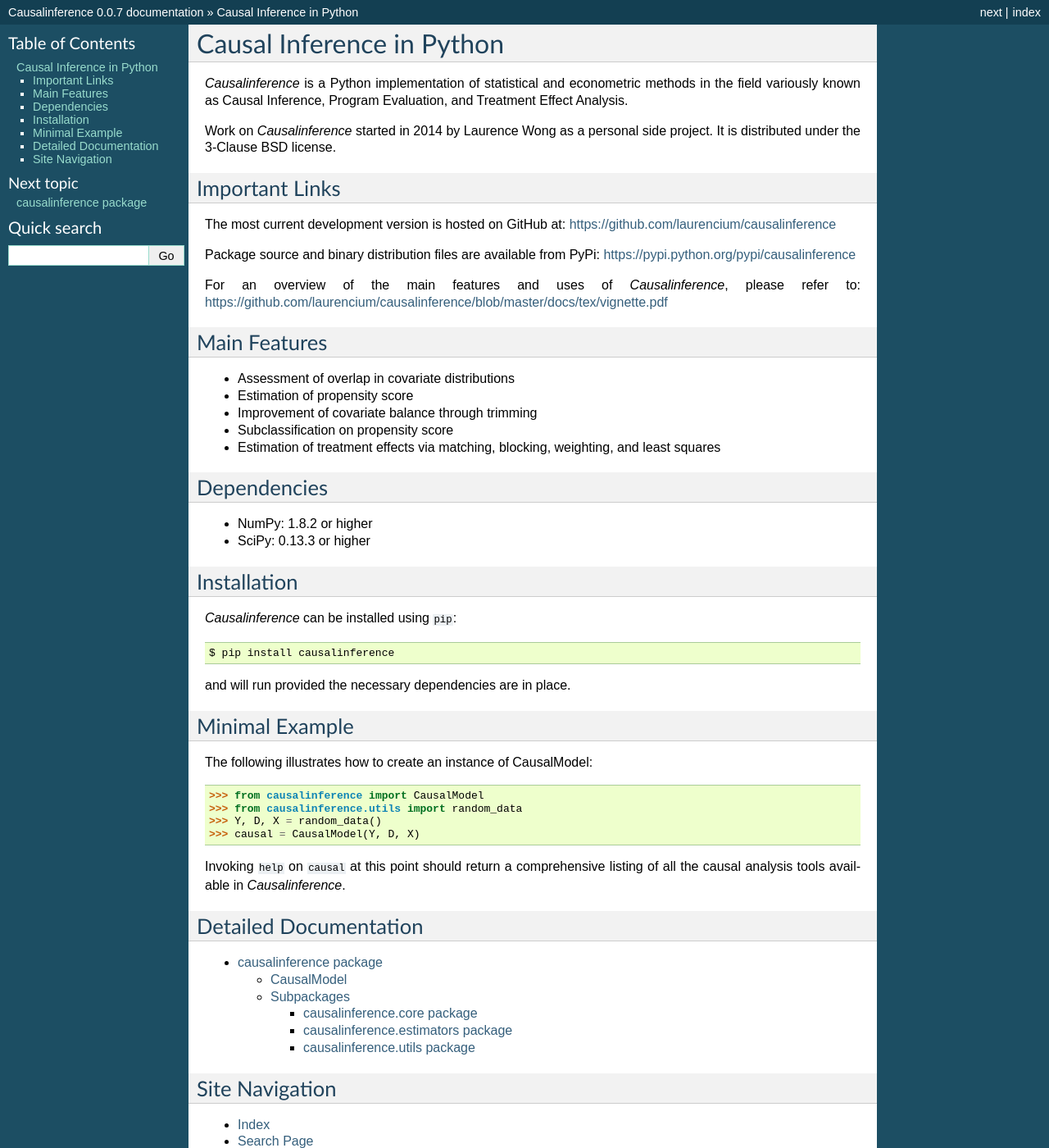
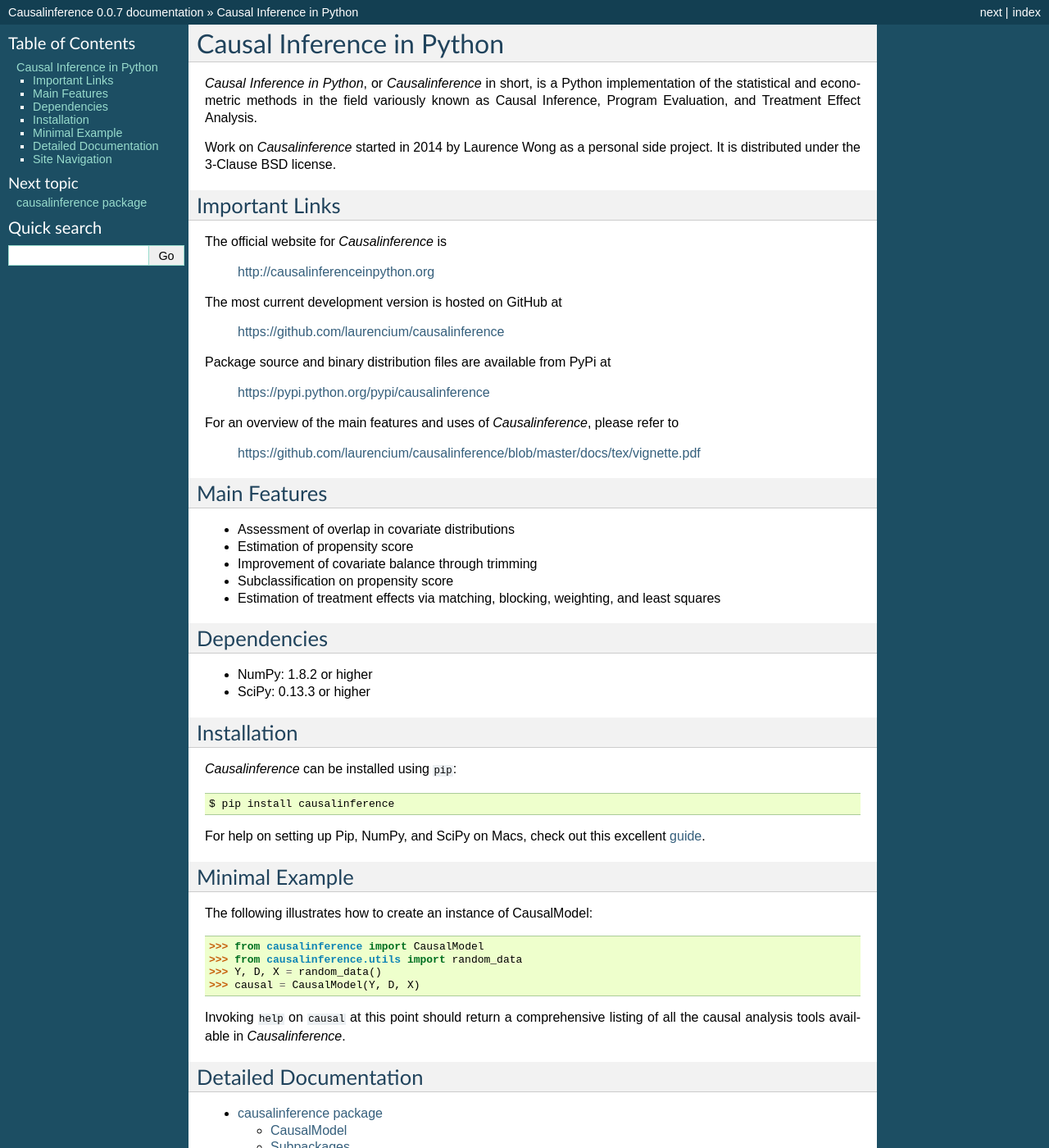
Before and after one commit to laurencium/Causalinference, a Sphinx documentation site: the page built from docs/index.rst, in a window 1280 px wide and 1400 px high. Shown: the whole window at 82% size. Built offline with Sphinx 7.4.7, drawn with Linux system fonts in a browser that asks for light colours.

Commit message:
documentation

```diff
--- a/docs/causalinference.rst
+++ b/docs/causalinference.rst
@@ -1,5 +1,7 @@
 causalinference package
 =======================
+
+This package contains the ``CausalModel`` class, the main interface for assessing the tools of *Causalinference*.
 
 CausalModel
 -----------
--- a/docs/index.rst
+++ b/docs/index.rst
@@ -6,21 +6,28 @@
 Causal Inference in Python
 ==========================
 
-*Causalinference* is a Python implementation of statistical and econometric methods in the field variously known as Causal Inference, Program Evaluation, and Treatment Effect Analysis.
+*Causal Inference in Python*, or *Causalinference* in short, is a Python implementation of the statistical and econometric methods in the field variously known as Causal Inference, Program Evaluation, and Treatment Effect Analysis.
 
 Work on *Causalinference* started in 2014 by Laurence Wong as a personal side project. It is distributed under the 3-Clause BSD license.
 
 Important Links
 ---------------
 
-The most current development version is hosted on GitHub at:
-https://github.com/laurencium/causalinference
+The official website for *Causalinference* is
 
-Package source and binary distribution files are available from PyPi:
-https://pypi.python.org/pypi/causalinference
+  http://causalinferenceinpython.org
 
-For an overview of the main features and uses of *Causalinference*, please refer to:
-https://github.com/laurencium/causalinference/blob/master/docs/tex/vignette.pdf
+The most current development version is hosted on GitHub at
+
+  https://github.com/laurencium/causalinference
+
+Package source and binary distribution files are available from PyPi at
+
+  https://pypi.python.org/pypi/causalinference
+
+For an overview of the main features and uses of *Causalinference*, please refer to
+
+  https://github.com/laurencium/causalinference/blob/master/docs/tex/vignette.pdf
 
 Main Features
 -------------
@@ -44,7 +51,7 @@
 
   $ pip install causalinference
 
-and will run provided the necessary dependencies are in place.
+For help on setting up Pip, NumPy, and SciPy on Macs, check out this excellent `guide <http://www.sourabhbajaj.com/mac-setup>`_.
 
 Minimal Example
 ---------------
```
Also changed, not shown: README.rst (+17 -10 lines).
